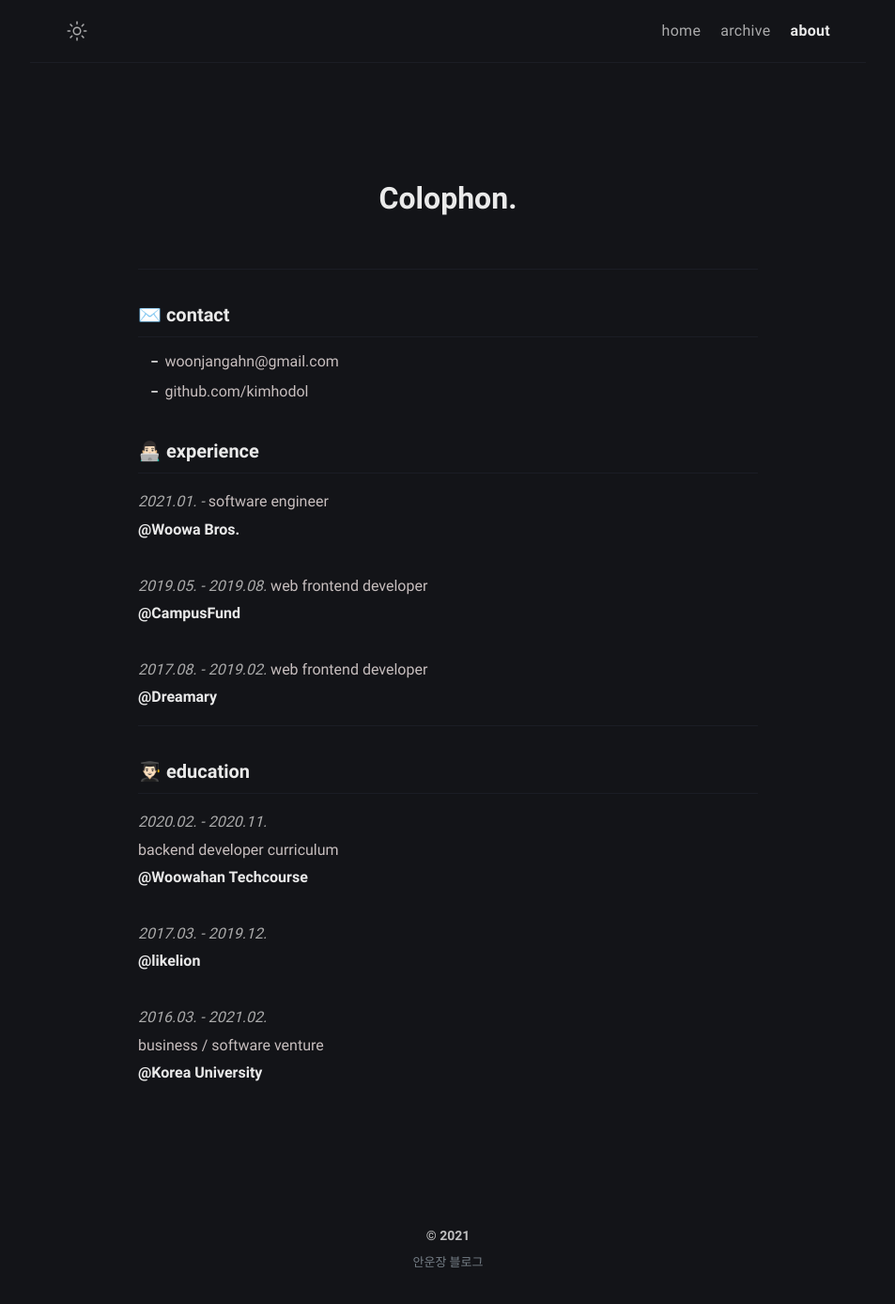
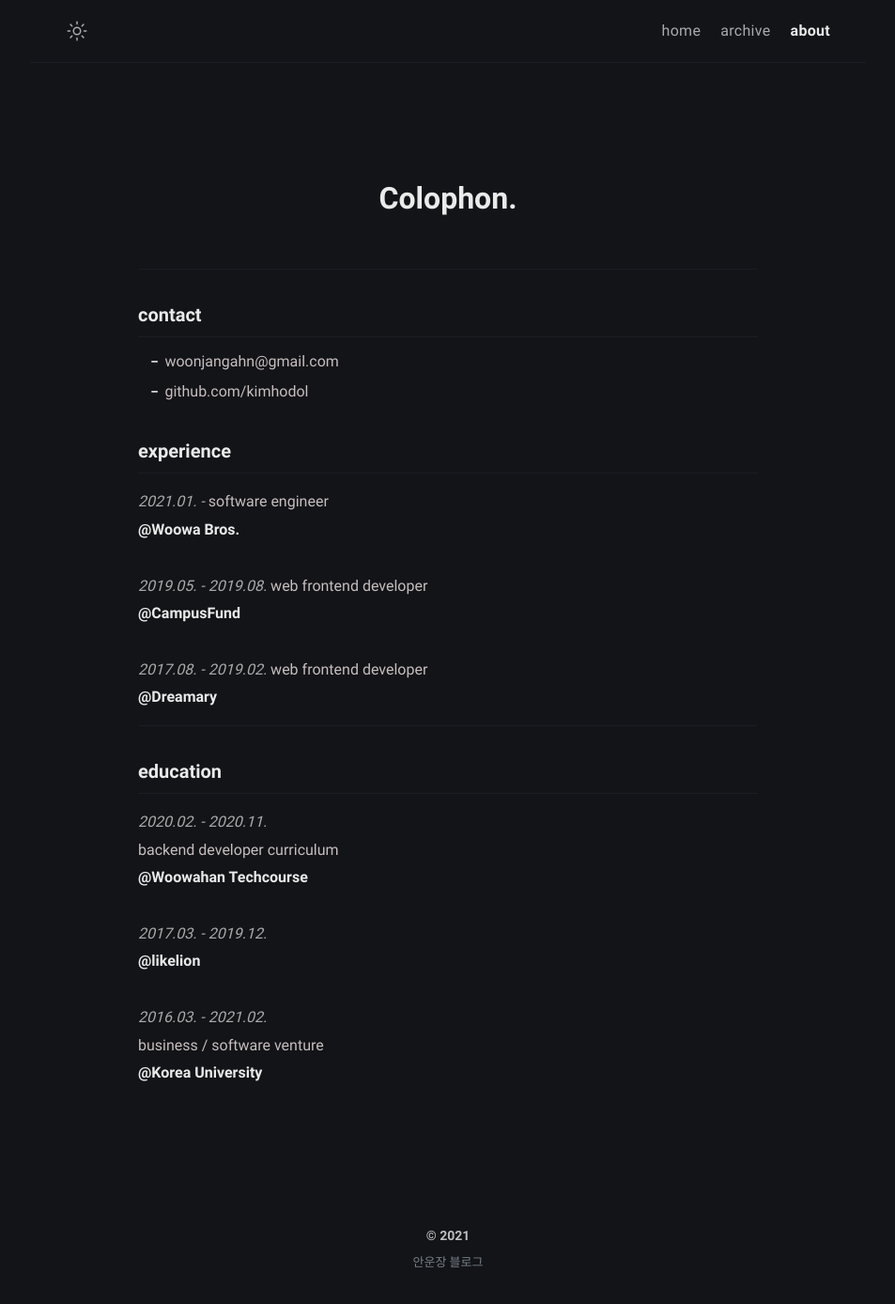
Before and after one commit to kimhodol/hodol-aa96c, a Jekyll site: the page built from about.md, in a window 1280 px wide. Shown: the whole page at 94% size, without its empty margins (163-1116 px from the left). Built offline with Jekyll 4.4.1, drawn with Linux system fonts in a browser that asks for light colours.

```diff
--- a/about.md
+++ b/about.md
@@ -7,11 +7,11 @@ comments: false
 ---
 
 ---
-### ✉️ contact
+### contact
 - {{ site.author.email }}
 - github.com/{{ site.author.github }}
 
-### 👨🏻‍💻 experience
+### experience
 
 <span style="color: #aaa">_2021.01. -_</span>
 software engineer<br/>
@@ -27,7 +27,7 @@ web frontend developer<br/>
 
 ---
 
-### 👨🏻‍🎓 education
+### education
 
 <span style="color: #aaa">_2020.02. - 2020.11._</span><br/>
 backend developer curriculum<br/>
```
